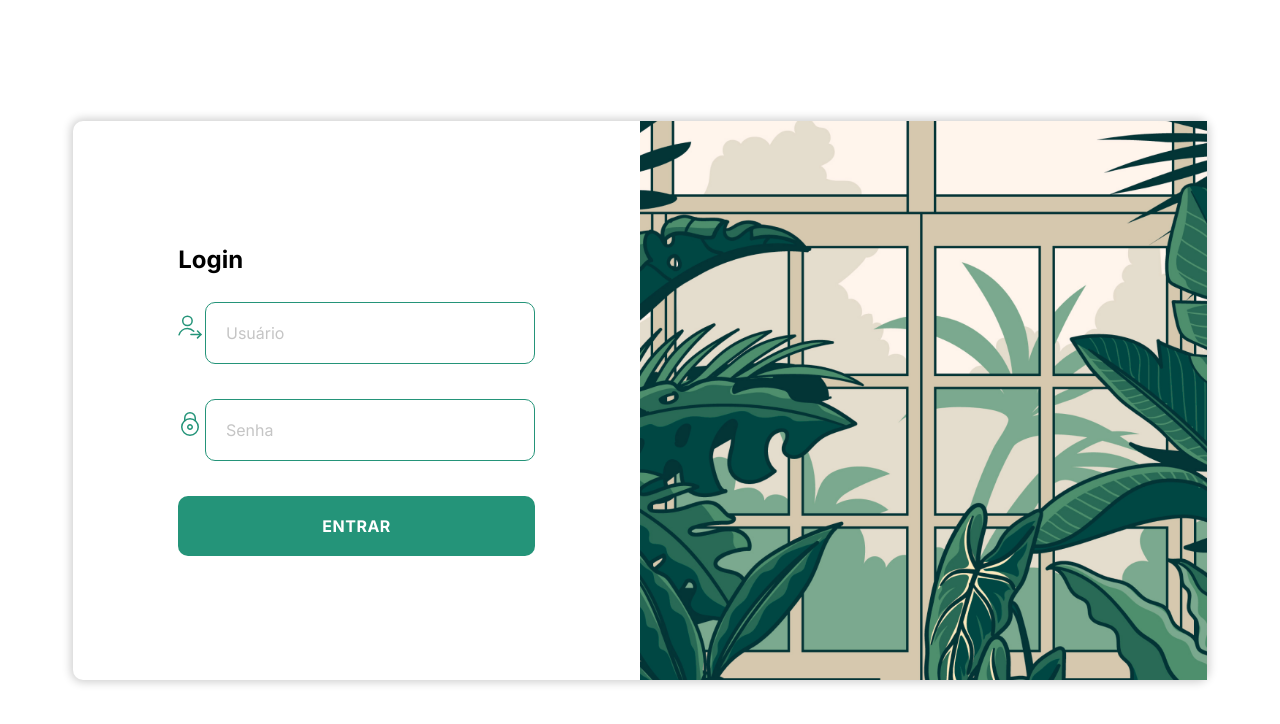
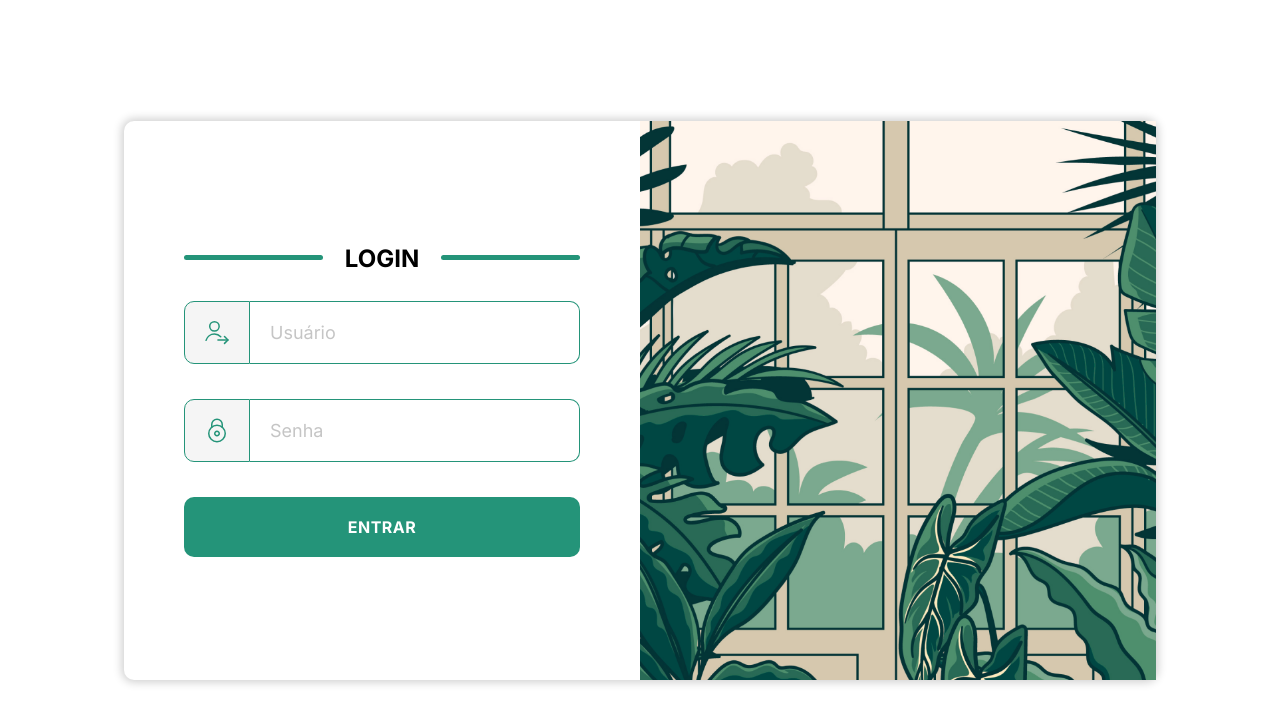
Before and after one commit to jvGodoi/greenmed, a plain HTML site: page index.html in a window 1280 px wide. Drawn offline with Linux system fonts and the light colour scheme.

Commit message:
Update login.css

```diff
--- a/css/login.css
+++ b/css/login.css
@@ -1,9 +1,37 @@
 .conteudo-login {
-  padding: 0 105px;
+  padding: 0 60px;
 }
 
 .conteudo-login h2 {
   margin-bottom: 28px;
+  text-align: center;
+  text-transform: uppercase;
+  position: relative;
+
+}
+ .conteudo-login h2::before{
+  content: "";
+  height: 5px;
+  width: 35%;
+  display: flex;
+  position: absolute;
+  border-radius: 5px;
+  z-index: 1;
+  top: 40%;
+  left: 0;
+  background-color: #249479;
+}
+.conteudo-login h2::after{
+  content: "";
+  height: 5px;
+  width: 35%;
+  display: flex;
+  position: absolute;
+  border-radius: 5px;
+  z-index: 1;
+  top: 40%;
+  right: 0;
+  background-color: #249479;
 }
 
 .conteudo-login--form {
@@ -15,10 +43,14 @@
 .conteudo-login--form input {
   width: 330px;
   padding: 20px;
-  border-radius: 10px;
-  border: 1px solid #249479;
+  border-radius: 0px 10px 10px 0px;
+  border-right: 1px solid #249479;
+  border-top: 1px solid #249479;
+  border-bottom: 1px solid #249479;
+  border-left: none;
   outline: none;
   transition: 0.3s;
+  font-size: 1.8rem;
 }
 .conteudo-login--form input:hover {
   box-shadow: 0px 0px 5px 0px #1e816a;
@@ -45,6 +77,18 @@
   background-color: #17755f;
 }
 
+
+.login-usuario, .login-senha{
+  display: flex;
+
+}
+.login-usuario img, .login-senha img{
+  padding: 0 20px;
+  border-radius: 10px 0px 0px 10px;
+  border: 1px solid #249479;
+  background-color: #f5f5f5;
+}
+
 @media (max-width: 900px) {
   .conteudo-login {
     padding: 0 50px;
@@ -58,4 +102,8 @@
   .conteudo-login {
     text-align: center;
   }
+
+  .login{
+    height: 100vh;
+  }
 }
```
